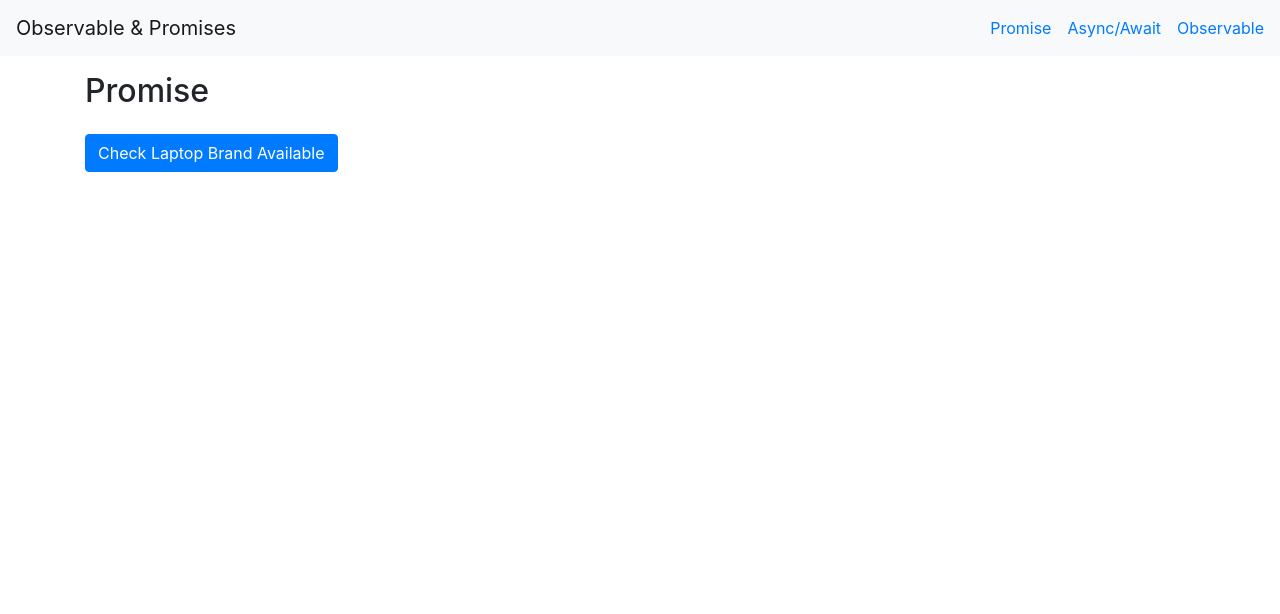
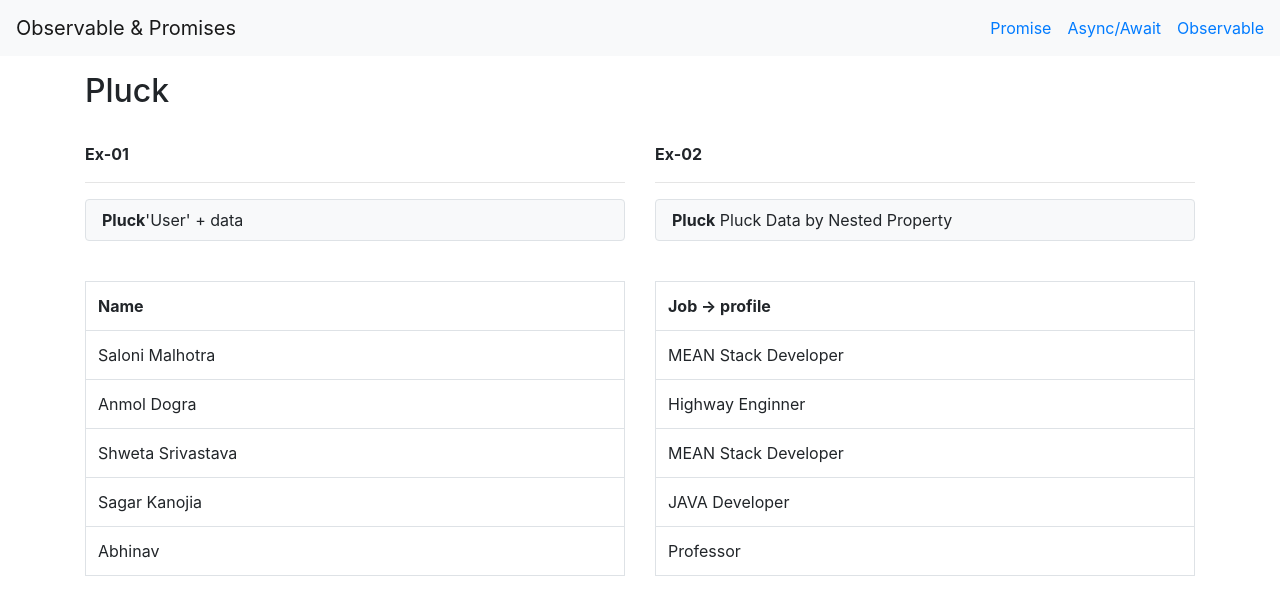
Before and after one commit to salonimalhotrawd/rxjs-series, an Angular app: page /observable/pluck in a window 1280 px wide. Before the commit this address led to /promise. Shown: the top 614 px of the page. Built offline with nearby package versions, Linux system fonts and the light colour scheme.

Commit message:
Integerate pluck operator by obj Prop & nested prop

```diff
--- a/src/app/app-routing.module.ts
+++ b/src/app/app-routing.module.ts
@@ -12,6 +12,7 @@ import { OfFromComponent } from './observable/of-from/of-from.component';
 import { ToArrayComponent } from './observable/to-array/to-array.component';
 import { CustomComponent } from './observable/custom/custom.component';
 import { MapComponent } from './observable/map/map.component';
+import { PluckComponent } from './observable/pluck/pluck.component';
 
 const routes: Routes = [
   {path: 'promise' , component: PromiseComponent},
@@ -24,7 +25,8 @@ const routes: Routes = [
     {path: 'of-from', component: OfFromComponent},
     {path: 'toArray', component: ToArrayComponent},
     {path: 'custom', component: CustomComponent},
-    {path: 'map', component: MapComponent}
+    {path: 'map', component: MapComponent},
+    {path: 'pluck', component: PluckComponent}
   ]},
   {path: '**' , redirectTo: 'promise'}
 ];
--- a/src/app/app.module.ts
+++ b/src/app/app.module.ts
@@ -14,6 +14,7 @@ import { OfFromComponent } from './observable/of-from/of-from.component';
 import { ToArrayComponent } from './observable/to-array/to-array.component';
 import { CustomComponent } from './observable/custom/custom.component';
 import { MapComponent } from './observable/map/map.component';
+import { PluckComponent } from './observable/pluck/pluck.component';
 @NgModule({
   declarations: [
     AppComponent,
@@ -27,7 +28,8 @@ import { MapComponent } from './observable/map/map.component';
     OfFromComponent,
     ToArrayComponent,
     CustomComponent,
-    MapComponent
+    MapComponent,
+    PluckComponent
   ],
   imports: [
     BrowserModule,
--- a/src/app/observable/list/list.component.ts
+++ b/src/app/observable/list/list.component.ts
@@ -16,7 +16,7 @@ export class ListComponent implements OnInit {
     { 'id': 4 , 'observableName': 'toArray', 'routerName': 'toArray'},
     { 'id': 5 , 'observableName': 'Custom Observable', 'routerName': 'custom'},
     { 'id': 6 , 'observableName': 'Map', 'routerName': 'map'},
-    { 'id': 7 , 'observableName': 'From Event', 'routerName': 'from-event'}
+    { 'id': 7 , 'observableName': 'Pluck', 'routerName': 'pluck'}
   ];
 
   ngOnInit() {
--- /dev/null
+++ b/src/app/observable/pluck/pluck.component.html
@@ -0,0 +1,40 @@
+<div class="my-3">
+  <h2>Pluck</h2>
+  <br>
+
+  <div class="row">
+    <div class="col-md-6">
+      <strong>Ex-01</strong>
+      <hr>
+      <p class="bg-light py-2 px-3 border rounded">
+        <strong>Pluck</strong>'User' + data
+      </p>
+      <br>
+      <table class="table table-bordered table-striped">
+        <tr>
+          <th>Name</th>
+        </tr>
+        <tr *ngFor="let data of pluckData">
+          <td>{{data}}</td>
+        </tr>
+      </table>
+    </div>
+
+    <div class="col-md-6">
+      <strong>Ex-02</strong>
+      <hr>
+      <p class="bg-light py-2 px-3 border rounded">
+        <strong>Pluck</strong> Pluck Data by Nested Property
+      </p>
+      <br>
+      <table class="table table-bordered table-striped">
+        <tr>
+          <th>Job -> profile</th>
+        </tr>
+        <tr *ngFor="let data of pluckDataByNestedProp">
+          <td>{{data}}</td>
+        </tr>
+      </table>
+    </div>
+  </div>
+</div>
--- /dev/null
+++ b/src/app/observable/pluck/pluck.component.ts
@@ -0,0 +1,51 @@
+import { Component, OnDestroy, OnInit } from '@angular/core';
+import { from, Subscription } from 'rxjs';
+import { pluck, toArray } from 'rxjs/operators';
+
+@Component({
+  selector: 'app-pluck',
+  templateUrl: './pluck.component.html',
+  styleUrls: ['./pluck.component.scss']
+})
+export class PluckComponent implements OnInit, OnDestroy {
+
+  public pluckData;
+  public pluckDataByNestedProp;
+
+  public userList = [
+    { name: 'Saloni Malhotra', job: { profile: 'MEAN Stack Developer', exp: '4 years' } },
+    { name: 'Anmol Dogra', job: { profile: 'Highway Enginner', exp: '4 years' } },
+    { name: 'Shweta Srivastava', job: { profile: 'MEAN Stack Developer', exp: '4 years' } },
+    { name: 'Sagar Kanojia', job: { profile: 'JAVA Developer', exp: '4 years' } },
+    { name: 'Abhinav', job: { profile: 'Professor', exp: '2 years' } }
+  ];
+
+  public apiCallSubscription: Subscription[] = [];
+
+  constructor() { }
+
+  ngOnInit() {
+
+    // Ex 01 - Pluck transform Object Property
+    const pluckSub = from(this.userList).pipe(
+      pluck('name'), toArray()
+    ).subscribe(res => {
+      this.pluckData = res;
+    });
+
+    // Ex 02 - Pluck transform Object Property
+    const pluckSubNestedProp = from(this.userList).pipe(
+      pluck('job', 'profile'), toArray()
+    ).subscribe(res => {
+      this.pluckDataByNestedProp = res;
+    });
+
+
+    this.apiCallSubscription.push(pluckSub, pluckSubNestedProp);
+  }
+
+  ngOnDestroy(): void {
+    this.apiCallSubscription.forEach(x => x.unsubscribe());
+  }
+
+}
```
Also changed, not shown: src/app/observable/pluck/pluck.component.scss (added), 1 other file (tests, documents, lock files or other folders).
